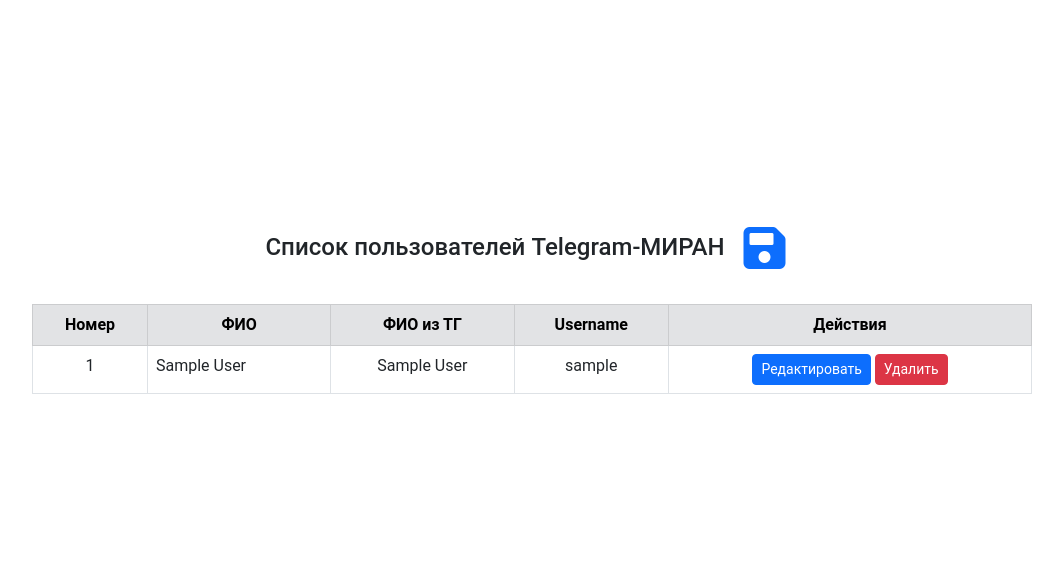
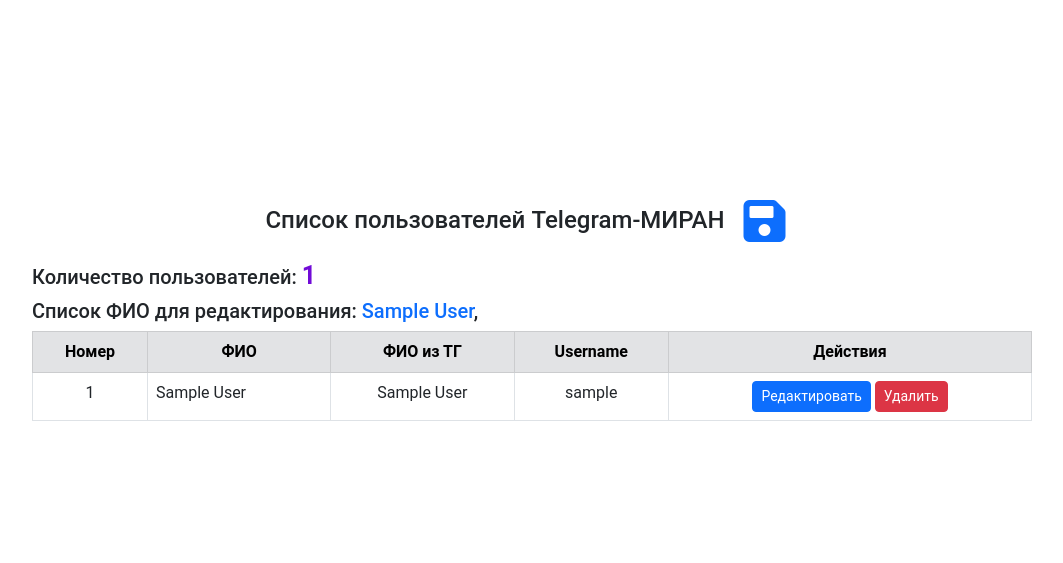
Before and after one commit to Sanch13/web_face_lottery, a Django app: template templates/webfacetg/users.html in a window 1280 px wide. Shown: the part 191-754 px from the top of the page, without its empty margins (108-1171 px from the left). Run offline with Django 4.2, Linux system fonts and the light colour scheme; a user stored in the database is signed in; tables that the repository leaves empty hold one stand-in row (values such as "Sample post"); the template is opened without the code that fills it: values that come from a table or form of the project are taken from there, most other values are stand-ins (such as "Sample title", 1, 10 or a date in 2020); parts of the project's set-up code (start-up, migrations or seed data) failed here and were passed over.

Commit message:
correct static files. added arrow-button up if list very long added list of users for edit fio

```diff
--- a/static/css/styles.css
+++ b/static/css/styles.css
@@ -88,3 +88,34 @@
 .toast.hide {
     opacity: 0;
 }
+
+
+.count-users {
+    color: #710bd7;
+    font-size: 25px;
+    font-weight: bold;
+}
+
+
+/* Стили для кнопки вверх */
+#scrollToTopBtn {
+    position: fixed; /* Фиксированное положение */
+    bottom: 20px;    /* Отступ снизу */
+    left: 20px;      /* Отступ слева */
+    z-index: 1000;   /* Убедитесь, что кнопка над другими элементами */
+    width: 75px;     /* Ширина кнопки */
+    height: 75px;    /* Высота кнопки */
+    border-radius: 50%; /* Круглая форма */
+    background-color: #710bd7; /* Цвет фона (серый Bootstrap) */
+    color: white;    /* Цвет текста */
+    border: none;    /* Убираем границу */
+    font-size: 50px; /* Размер стрелки */
+    cursor: pointer; /* Курсор в виде указателя */
+    display: none;   /* Изначально скрываем кнопку */
+    justify-content: center;
+    align-items: center;
+}
+
+#scrollToTopBtn:hover {
+    background-color: #5a6268; /* Темнее при наведении */
+}
--- a/templates/base.html
+++ b/templates/base.html
@@ -41,8 +41,38 @@
 {#    <div>footer</div>#}
 {#</footer>#}
 
+<!-- Кнопка "Вверх" -->
+<button id="scrollToTopBtn" class="btn btn-secondary" title="Наверх">
+    ↑
+</button>
+
+
 <!-- Bootstrap JS -->
 <script src="https://cdn.jsdelivr.net/npm/bootstrap@5.3.0/dist/js/bootstrap.bundle.min.js"></script>
 
+<script>
+    document.addEventListener("DOMContentLoaded", function () {
+        const scrollToTopBtn = document.getElementById("scrollToTopBtn");
+
+        // Показать/скрыть кнопку при прокрутке
+        window.addEventListener("scroll", () => {
+            if (window.scrollY > 300) { // Показать кнопку, если прокрутка > 300px
+                scrollToTopBtn.style.display = "flex";
+            } else {
+                scrollToTopBtn.style.display = "none";
+            }
+        });
+
+        // Прокрутка страницы вверх при нажатии
+        scrollToTopBtn.addEventListener("click", () => {
+            window.scrollTo({
+                top: 0,
+                behavior: "smooth" // Плавная прокрутка
+            });
+        });
+    });
+</script>
+
+
 </body>
 </html>
--- a/templates/webfacetg/lottery_detail.html
+++ b/templates/webfacetg/lottery_detail.html
@@ -13,7 +13,7 @@
 {% block content %}
     <div class="container d-flex justify-content-center align-items-center min-vh-100">
         <div class="w-100" style="max-width: 600px;">
-            <h4 class="text-center mt-2 mb-4">
+            <h4 class="text-center mt-2">
                 Список участников лотереи
                 <!-- Кнопка для скачивания файла -->
                 <a href="{% url 'webfacetg:download_participants_lottery' pk=lottery %}"
@@ -21,6 +21,7 @@
                     <i class="fa fa-floppy-disk fa-3x"></i>
                 </a>
             </h4>
+            <h5>Количество участников лотереи: <b class="count-users">{{ tickets.count }}</b></h5>
             <div class="table-responsive">
                 <table class="table table-bordered table-hover text-center">
                     <thead class="table-secondary">
--- a/templates/webfacetg/users.html
+++ b/templates/webfacetg/users.html
@@ -21,13 +21,28 @@
 {% block content %}
     <div class="container d-flex justify-content-center align-items-center min-vh-100">
         <div class="w-100" style="max-width: 1000px;">
-            <h4 class="text-center mt-2 mb-4">Список пользователей Telegram-МИРАН
+            <h4 class="text-center mt-2">Список пользователей Telegram-МИРАН
                 <!-- Кнопка для скачивания файла -->
                 <a href="{% url 'webfacetg:download_all_tg_users' %}"
                    class="btn btn-link" title="Скачать текущих пользователей">
                     <i class="fa fa-floppy-disk fa-3x"></i>
                 </a>
             </h4>
+            <div>
+                <h5>Количество пользователей: <b class="count-users">{{ users.count }}</b></h5>
+                {% if request.user.is_authenticated %}
+                    <h5>
+                        {% if edit_full_name %}
+                            Список ФИО для редактирования:
+                            {% for user in edit_full_name %}
+                                <a href="{{ user.get_absolute_url }}">{{ user.full_name }}</a>,
+                            {% endfor %}
+                        {% endif %}
+                    </h5>
+                {% endif %}
+
+            </div>
+
             <div class="table-responsive">
                 <table class="table table-bordered table-hover text-center">
                     <thead class="table-secondary">
```
Also changed, not shown: webfacetg/views.py (+15 -4 lines).
